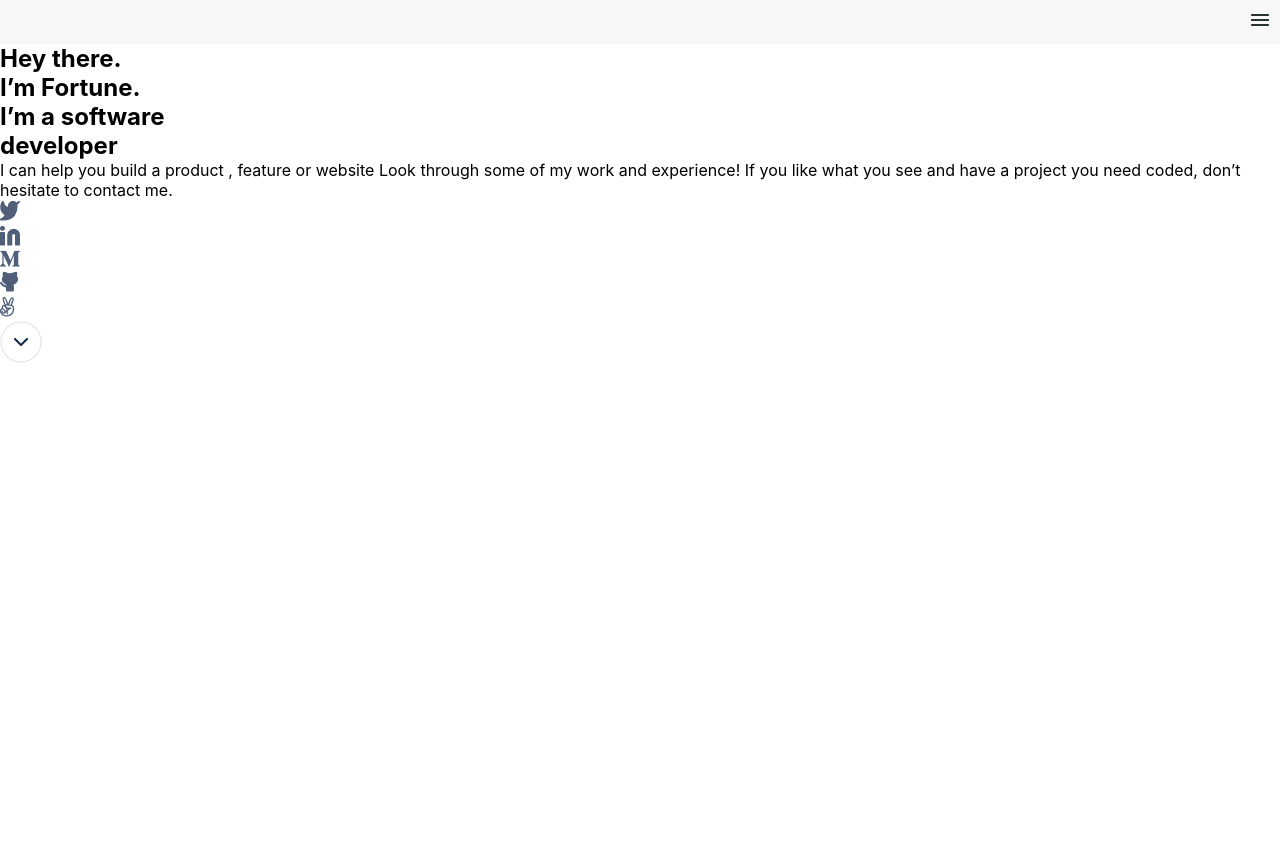
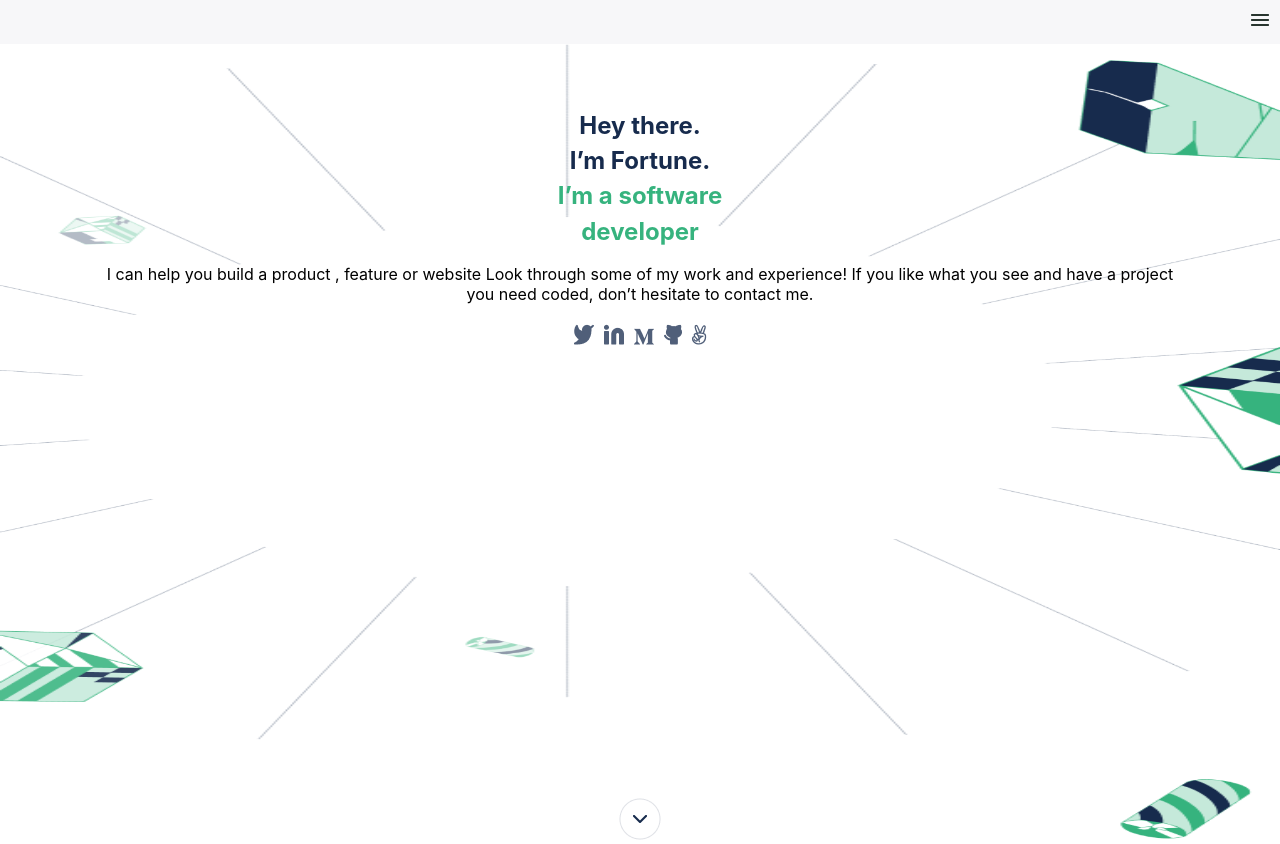
Before and after one commit to Braingenius2/Portfolio-website, a website: page index.html in a window 1280 px wide. Before the commit the page ends 800 px from the top, so only its background shows below. Drawn offline with Linux system fonts and the light colour scheme.

Commit message:
Add CSS styles to headline section. Add google's Inter font

```diff
--- a/styles.css
+++ b/styles.css
@@ -48,3 +48,66 @@ nav ul li a {
 nav ul li a:hover {
   color: #9b4dca;
 }
+
+@import url('https://fonts.googleapis.com/css2?family=Inter:wght@400;500;600;700&family=Open+Sans:wght@300&display=swap');
+
+* {
+  margin: 0;
+  padding: 0;
+  box-sizing: border-box;
+  list-style: none;
+  text-decoration: none;
+}
+
+body {
+  font-family: 'Inter', sans-serif;
+  font-style: normal;
+}
+
+.headline {
+  background-image: url(/images/background1.png);
+  background-size: 100% 100%;
+  background-position: center;
+  background-repeat: no-repeat;
+  height: 100vh;
+  display: flex;
+  flex-direction: column;
+  justify-content: flex-start;
+  align-items: center;
+}
+
+.headline {
+  font-family: 'Inter', sans-serif;
+  font-style: normal;
+  text-align: center;
+  font-weight: 400;
+}
+
+.headline h1 {
+  color: #36b37e;
+  line-height: 2.2rem;
+  margin-top: 64px;
+}
+
+.headline h1 span {
+  color: #172b4d;
+  font-weight: 700;
+}
+
+.headline p {
+  width: 85%;
+  margin-top: 15px;
+}
+
+.headline ul {
+  display: flex;
+  align-items: center;
+  justify-content: center;
+  margin-top: 20px;
+  gap: 10px;
+  align-items: baseline;
+}
+
+.disabled {
+  margin-top: auto;
+}
```
